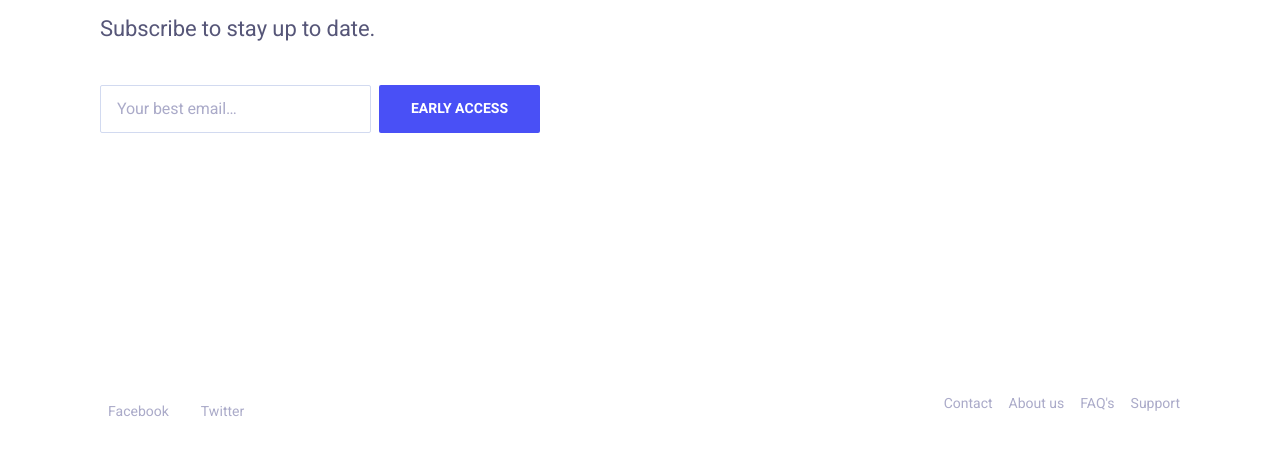
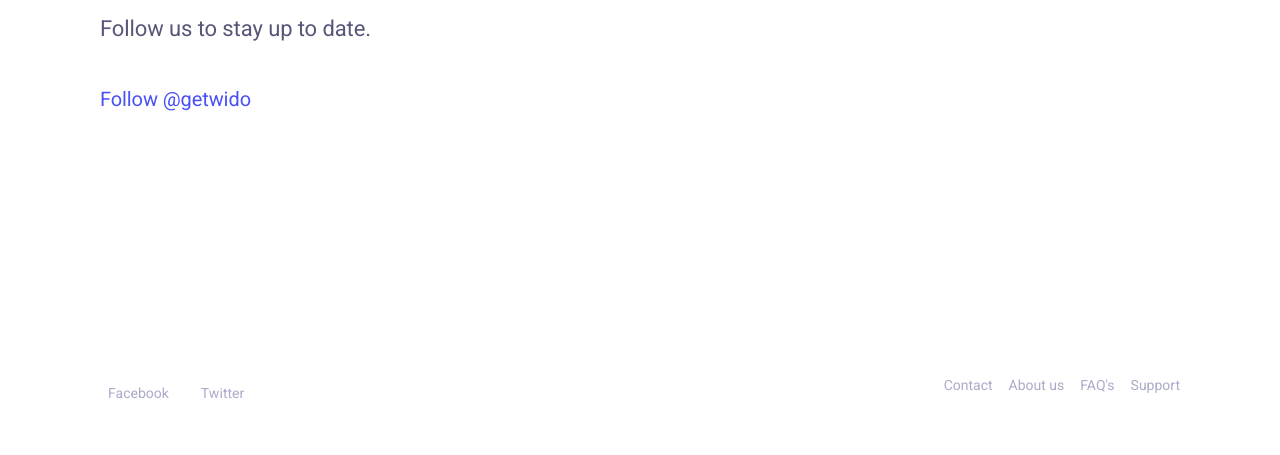
Before and after one commit to widolabs/widolabs.github.io, a website: page index.html in a window 1280 px wide. Shown: the part 323-778 px from the top of the page. Drawn offline with Linux system fonts and the light colour scheme.

Commit message:
Replaced Mailchimp with Twitter handle

```diff
--- a/index.html
+++ b/index.html
@@ -18,9 +18,7 @@
           <div class="site-header-inner">
             <div class="brand header-brand">
               <h1 class="m-0">
-                <a href="#" class="logo">
-                  W
-                </a>
+                <a href="#" class="logo"> W </a>
               </h1>
             </div>
           </div>
@@ -33,24 +31,11 @@
             <div class="hero-inner">
               <div class="hero-copy">
                 <h1 class="hero-title mt-0">Wido</h1>
-                <p class="hero-paragraph">Subscribe to stay up to date.</p>
+                <p class="hero-paragraph">Follow us to stay up to date.</p>
                 <div class="hero-form field field-grouped">
-                  <div class="control control-expanded">
-                    <input
-                      class="input"
-                      type="email"
-                      name="email"
-                      placeholder="Your best email&hellip;"
-                    />
-                  </div>
-                  <div class="control">
-                    <a class="button button-primary button-block" href="#"
-                      >Early access</a
-                    >
-                  </div>
+                  <a href="https://twitter.com/getwido?ref_src=twsrc%5Etfw" class="twitter-follow-button" data-show-count="false">Follow @getwido</a><script async src="https://platform.twitter.com/widgets.js" charset="utf-8"></script>
                 </div>
               </div>
-              <div class="hero-illustration"></div>
             </div>
           </div>
         </section>
@@ -341,7 +326,6 @@
             </div>
           </div>
         </section> -->
-
       </main>
 
       <footer class="site-footer">
@@ -379,6 +363,5 @@
     </div>
 
     <!-- <script src="dist/js/main.min.js"></script> -->
-		<script id="mcjs">!function(c,h,i,m,p){m=c.createElement(h),p=c.getElementsByTagName(h)[0],m.async=1,m.src=i,p.parentNode.insertBefore(m,p)}(document,"script","https://chimpstatic.com/mcjs-connected/js/users/519a9433ee6834f49d94686d9/417482dd8235e4231523df254.js");</script>
   </body>
 </html>
--- a/src/scss/layout/_hero.scss
+++ b/src/scss/layout/_hero.scss
@@ -16,6 +16,10 @@
 .hero-form {
   max-width: 440px;
   margin: 0 auto;
+
+	label {
+		display: none;
+	}
 }
 
 .hero-illustration {
```
Also changed, not shown: dist/css/style.css.
